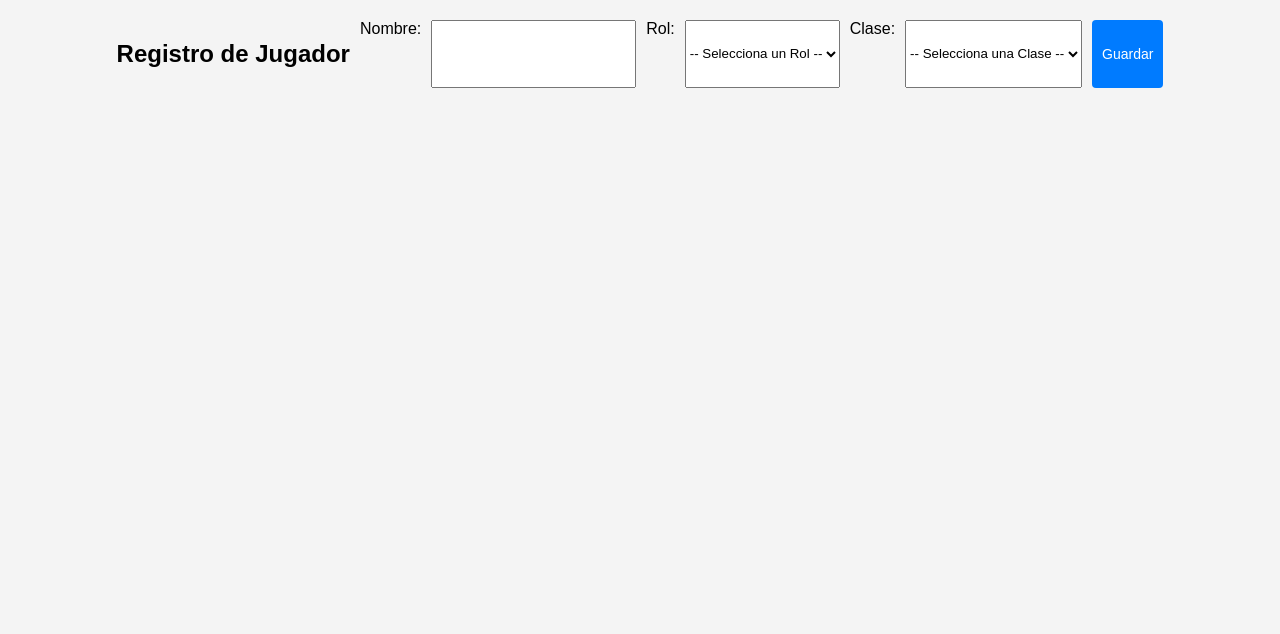
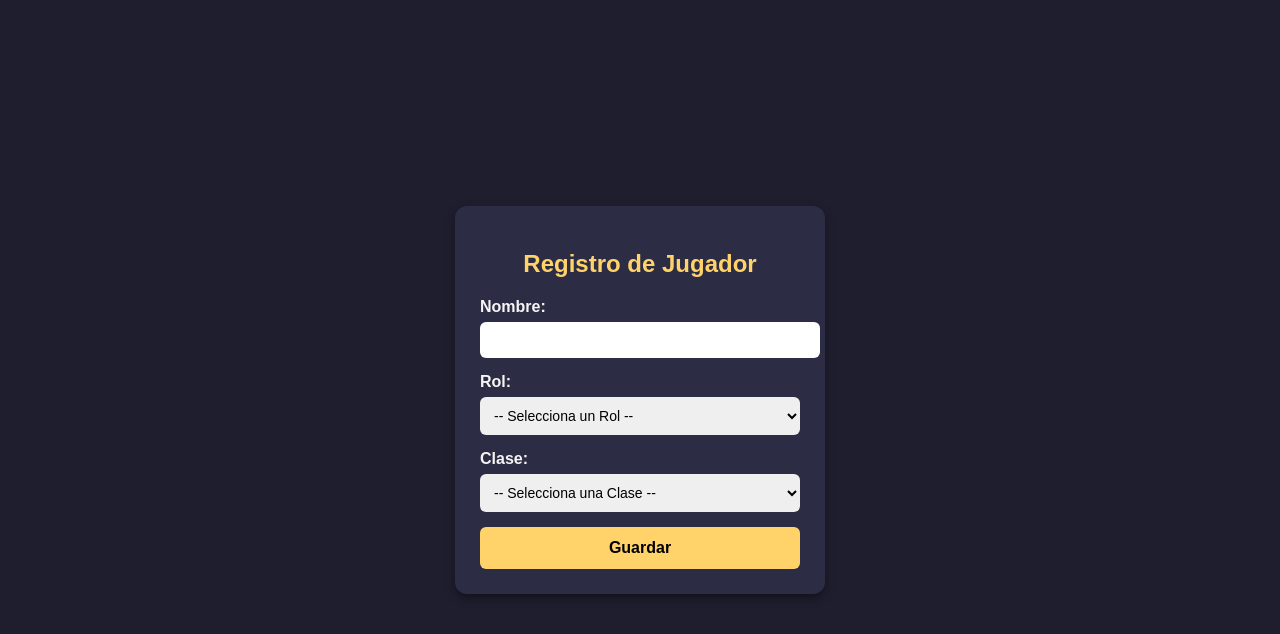
Before and after one commit to NytsuProject/blacklist-web-Nytsu, a plain HTML site: page index.html in a window 1280 px wide. Drawn offline with Linux system fonts and the light colour scheme.

Commit message:
Update styles.css

```diff
--- a/styles.css
+++ b/styles.css
@@ -1,56 +1,59 @@
 body {
-  font-family: Arial, sans-serif;
-  margin: 20px;
-  background: #f4f4f4;
-}
-
-h1 {
-  text-align: center;
+    font-family: Arial, sans-serif;
+    background: #1e1e2f;
+    color: #f5f5f5;
+    display: flex;
+    justify-content: center;
+    align-items: center;
+    height: 100vh;
+    margin: 0;
 }
 
 form {
-  margin-bottom: 20px;
-  display: flex;
-  gap: 10px;
-  flex-wrap: wrap;
-  justify-content: center;
+    background: #2c2c44;
+    padding: 25px;
+    border-radius: 12px;
+    width: 320px;
+    box-shadow: 0 4px 10px rgba(0,0,0,0.4);
 }
 
-form input, form button {
-  padding: 10px;
-  font-size: 14px;
+h2 {
+    text-align: center;
+    margin-bottom: 20px;
+    color: #ffd369;
 }
 
-#search {
-  display: block;
-  margin: 0 auto 20px auto;
-  padding: 10px;
-  width: 250px;
+label {
+    display: block;
+    margin-bottom: 6px;
+    font-weight: bold;
 }
 
-table {
-  width: 100%;
-  border-collapse: collapse;
-  background: white;
+input, select {
+    width: 100%;
+    padding: 10px;
+    margin-bottom: 15px;
+    border: none;
+    border-radius: 6px;
+    font-size: 14px;
 }
 
-table, th, td {
-  border: 1px solid #ddd;
-}
-
-th, td {
-  padding: 12px;
-  text-align: center;
+select {
+    cursor: pointer;
 }
 
 button {
-  cursor: pointer;
-  background: #007bff;
-  color: white;
-  border: none;
-  border-radius: 4px;
+    width: 100%;
+    padding: 12px;
+    background: #ffd369;
+    border: none;
+    border-radius: 6px;
+    font-size: 16px;
+    font-weight: bold;
+    cursor: pointer;
+    transition: background 0.3s;
 }
 
 button:hover {
-  background: #0056b3;
+    background: #ffb347;
 }
```
